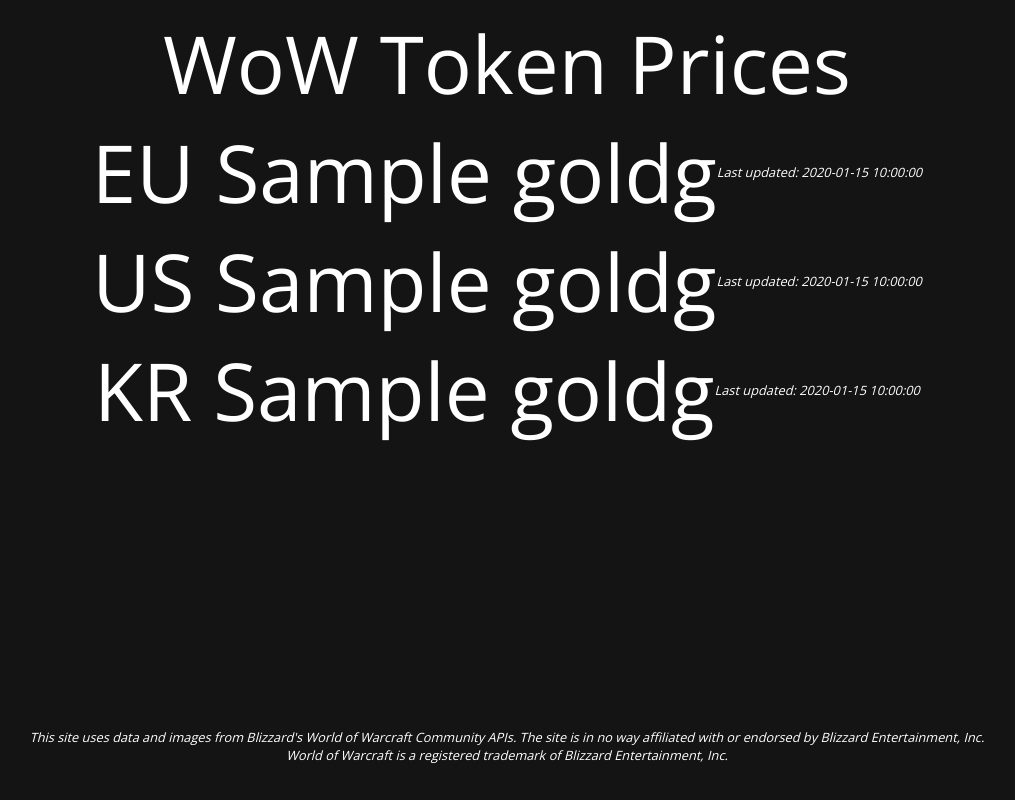
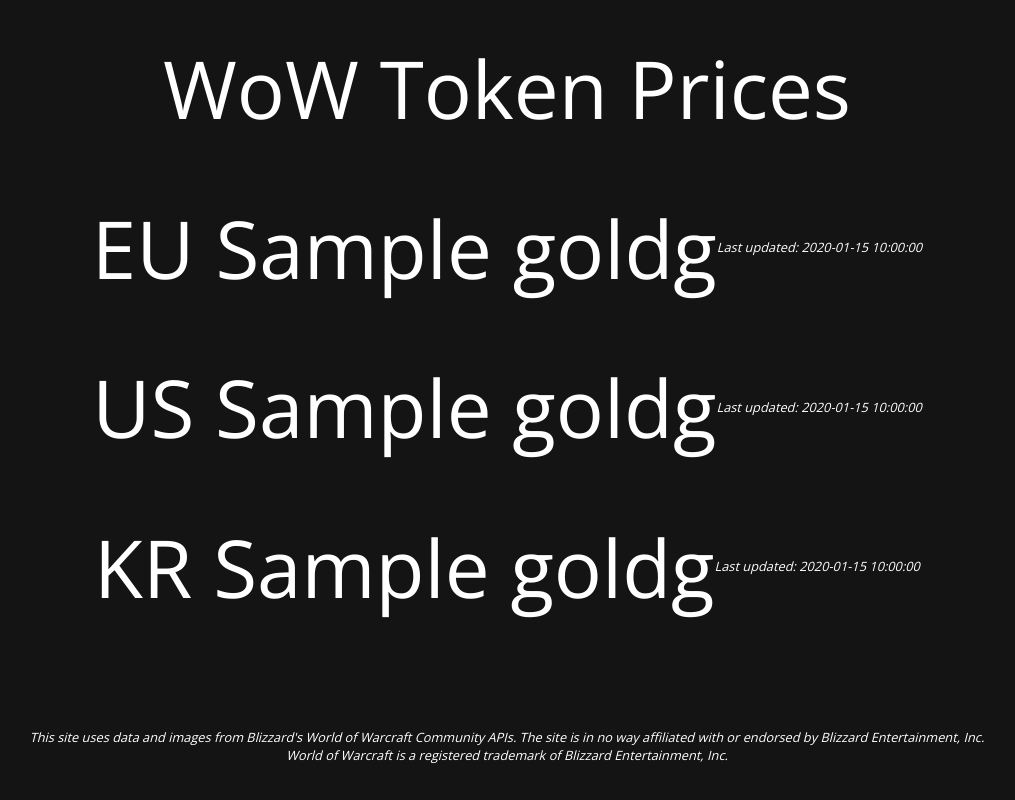
Before and after one commit to frreri/CharacterInfo, a Python web app: template webengine/templates/gold_token.html in a window 1280 px wide. Shown: the whole page, without its empty margins (133-1148 px from the left). Run offline with Jinja, Linux system fonts and the light colour scheme; the template is opened without the code that fills it: most values are stand-ins (such as "Sample title", 1, 10 or a date in 2020).

Commit message:
new token price page

```diff
--- a/webengine/templates/gold_token.html
+++ b/webengine/templates/gold_token.html
@@ -1,20 +1,20 @@
 {% extends "layout.html" %}
 {% block content %}
 <div class="flex-container">
-    <span class="big-headline">
+    <div class="big-headline">
     WoW Token Prices
-    </span>
-    <span class="big-headline">
+    </div>
+    <div class="big-headline">
     EU {{ data.eu.gold }}g
-    </span>
+    </div>
     <p class="footnote">Last updated: {{data.eu.updated}}</p>
-    <span class="big-headline">
+    <div class="big-headline">
     US {{ data.us.gold }}g
-    </span>
+    </div>
     <p class="footnote">Last updated: {{data.us.updated}}</p>
-    <span class="big-headline">
+    <div class="big-headline">
     KR {{ data.kr.gold }}g
-    </span>
+    </div>
     <p class="footnote">Last updated: {{data.kr.updated}}</p>
 </div>
 {% endblock content%}
```
